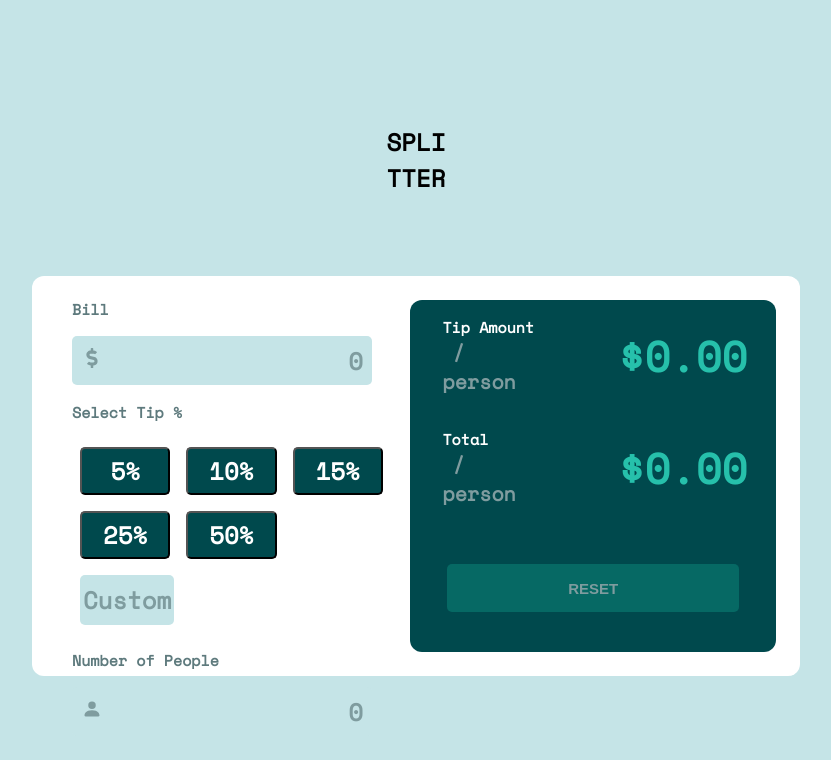
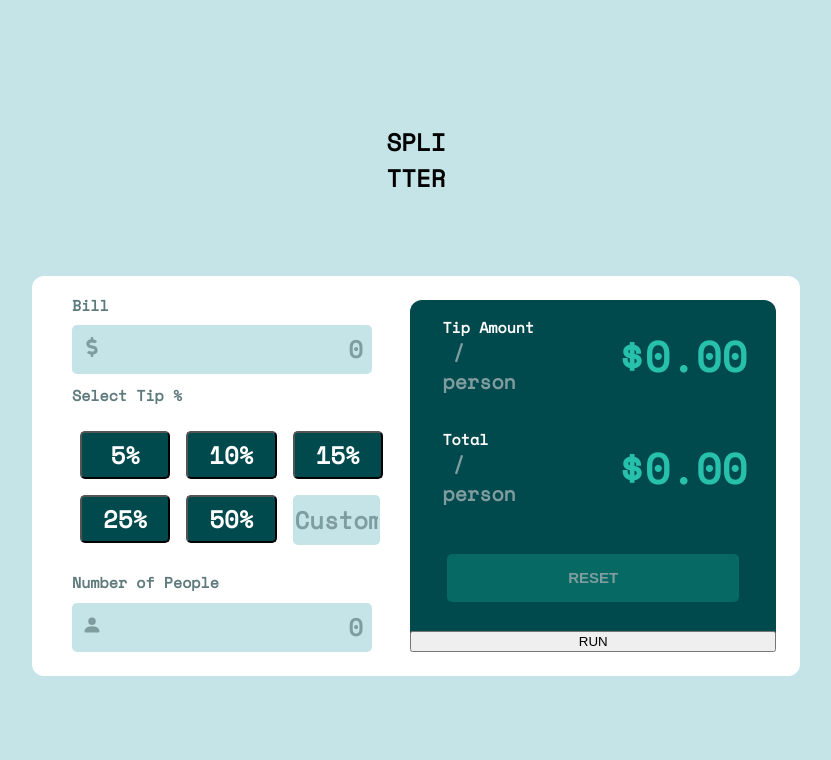
Before and after one commit to Geraldoeze/tip-calc, a React (Create React App) app: page / in a window 1280 px wide. Shown: the top 760 px of the page, without its empty margins (224-1055 px from the left). Built offline with nearby package versions, Linux system fonts and the light colour scheme.

Commit message:
writing code

```diff
--- a/src/component/tip-form.js
+++ b/src/component/tip-form.js
@@ -5,39 +5,40 @@ import {BsPersonFill} from 'react-icons/bs';
 
 
 const TipCal = () => {
+
     const percentage = [5, 10, 15, 25, 50];
+
+    const [ valid, setValid ] = useState(false);
     const [tip, SetTip] = useState(0);
     const [ total, SetTotal ] = useState(0);
     const [ amount, SetAmount ] = useState(0);
+
     // const x = document.getElementById("btnTip").innerHTML;
     // console.log(x)
 
 
     function myFunction(id) {
         const x = document.getElementById(id+'S').value;
-            console.log(x)
             SetTip(x)
+    }
 
-    }
-    const SubmitHandler = () => {
-        console.log()
-    }
     const changeCustomHandler = (e) => {
         return (
-            SetTip(e.target.value),
-            console.log(e.target.value)
+            SetTip(e.target.value)
         )
     }
-    const changeHandler = (e) => {
-        return (
-            console.log(e.target.value)
-        )
-    }
+
     const tipCalculator = (event) => {
         event.preventDefault()
+
         let bill = parseInt(document.getElementById("bill").value);
         let customTip = parseInt(tip);
         let numOfPeople = parseInt(document.getElementById("numOfPeople").value);
+
+        if (numOfPeople >= 0) {
+            console.log(numOfPeople)
+            return setValid(true);
+        }
 
         let personbill = bill * (customTip / 100) / numOfPeople;
         let totalbill = (bill + (bill * (customTip / 100))) / numOfPeople;
@@ -50,7 +51,7 @@ const TipCal = () => {
         // TA.innerHTML = '$'+amount.toFixed(2);
         // console.log(bill, customTip, numOfPeople, total)
     }
-
+    console.log(valid )
     const resetForm = () => {
         SetAmount(0);
         SetTotal(0);
@@ -61,7 +62,7 @@ const TipCal = () => {
         <form className="tip-container" onSubmit={tipCalculator}>
             <div className="tip-form">
 
-                <label htmlFor="Bill">Bill</label>
+                <label className="label_valid" htmlFor="Bill">Bill</label>
                 <div className="input-cover">
                     <span><FaDollarSign/></span>
                     <input
@@ -69,11 +70,11 @@ const TipCal = () => {
                         id="bill"
                         type="number"
                         placeholder="0"
-                        onChange={changeHandler}
+                        // onChange={changeHandler}
                     />
                 </div>
 
-                <label htmlFor="tip">Select Tip %</label>
+                <label className="label_valid" htmlFor="tip">Select Tip %</label>
                 <div className="btn_cover">
                 {percentage.map((per, ind, arr) => {
                     return (
@@ -95,16 +96,21 @@ const TipCal = () => {
                    onChange={changeCustomHandler}
                 />
                 </div>
-                <label htmlFor="number" >Number of People</label>
-                <div className="input-cover">
+                <div className="content-cover">
+
+                    <label className="label_valid" htmlFor="number" >Number of People</label>
+                    { valid && <label className="label_invalid" htmlFor="number">Can't be zero</label>}
+
+                    <div className=  {valid ? "input-cover invalid" : "input-cover"}>
                         <span><BsPersonFill/></span>
                         <input
                             className="tip-input"
                             id="numOfPeople"
                             type="number"
                             placeholder="0"
-                        onChange={changeHandler}
+                            // onChange={changeHandler}
                         />
+                    </div>
                 </div>
 
 
@@ -119,6 +125,7 @@ const TipCal = () => {
                 <p id="total">${total.toFixed(2)}</p>
               </div>
                 <button className="btn" type='reset' onClick={resetForm}>RESET</button>
+                <button type="submit" onClick={tipCalculator}>RUN</button>
             </div>
         </form>
 
--- a/src/component/tipStyles.css
+++ b/src/component/tipStyles.css
@@ -13,13 +13,27 @@
     border-radius: inherit;
   }
 
-label {
-    display: block;
+.label_valid {
+    display: inline-block;
     font-size: 15px;
     color:  hsl(186, 14%, 43%);
-    margin: 0.4rem 1.5rem;
+    margin: 0.1rem 1.5rem;
     font-weight: bold;
 }
+
+.label_invalid {
+  display: inline-block;
+  width: 45%;
+  margin: 0.2rem 0;
+  font-size: 15px;
+  color:  hsl(186, 14%, 43%);
+  font-weight: bold;
+  text-align: end;
+  color: red;
+
+}
+
+
 
 .btn_cover {
   width: 100%;
@@ -40,6 +54,8 @@ label {
   font-size: 24px;
 }
 
+
+
 .btn_keys:hover {
   color: var(--color-dark-cyan);
 }
@@ -52,15 +68,28 @@ span {
 
 .input-cover {
   width: 93%;
-  margin: 1rem 1.5rem;
+  margin: 0.5rem 1.5rem;
   background-color: var(--color-light-cyan);
   display: flex;
   border-radius: 5px;
+
 }
 
 .input-cover:hover {
   border: 3px solid var(--color-strong-cyan);
 }
+.invalid {
+    border: 2px solid red;
+}
+
+
+
+
+.content-cover {
+  width: 100%;
+
+}
+
 
 /* Input styles */
 
@@ -71,7 +100,7 @@ span {
   font-family: inherit;
   font-size: 24px;
   font-weight: 700;
-  border: 0;
+  border: 1px;
   background: transparent;
   overflow: hidden;
   text-align: end;
@@ -80,7 +109,7 @@ span {
 
 .tip-input__odd {
     height: 3rem;
-    width: 28%;
+    width: 26%;
     margin: 0.5rem;
     border-radius: 5px;
     font-family: inherit;
@@ -93,7 +122,7 @@ span {
 }
 
 .tip-input__odd:hover {
-  border: 3px solid var(--color-strong-cyan);
+  border: 2px solid var(--color-strong-cyan);
 }
 
 ::placeholder {
@@ -113,6 +142,7 @@ input::-webkit-inner-spin-button {
   -webkit-appearance: none;
   margin: 0;
 }
+
 
 /*  */
 
@@ -178,3 +208,5 @@ button:hover {
    width: 80%;
   }
 }
+
+@media only screen and (max-width: 550px) {}
```
Lines whose indentation alone changed are shown as unchanged.
